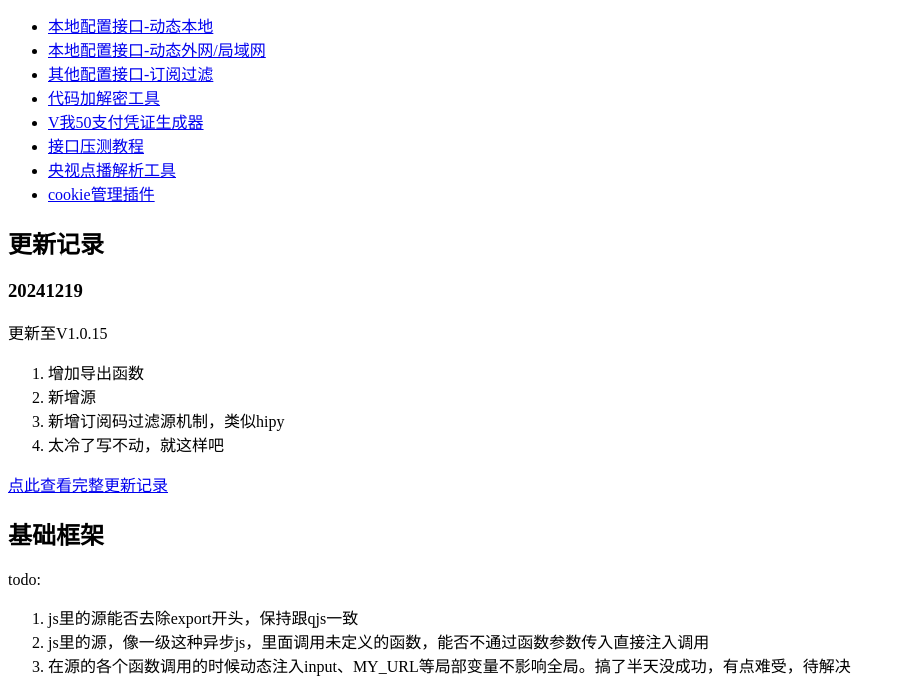
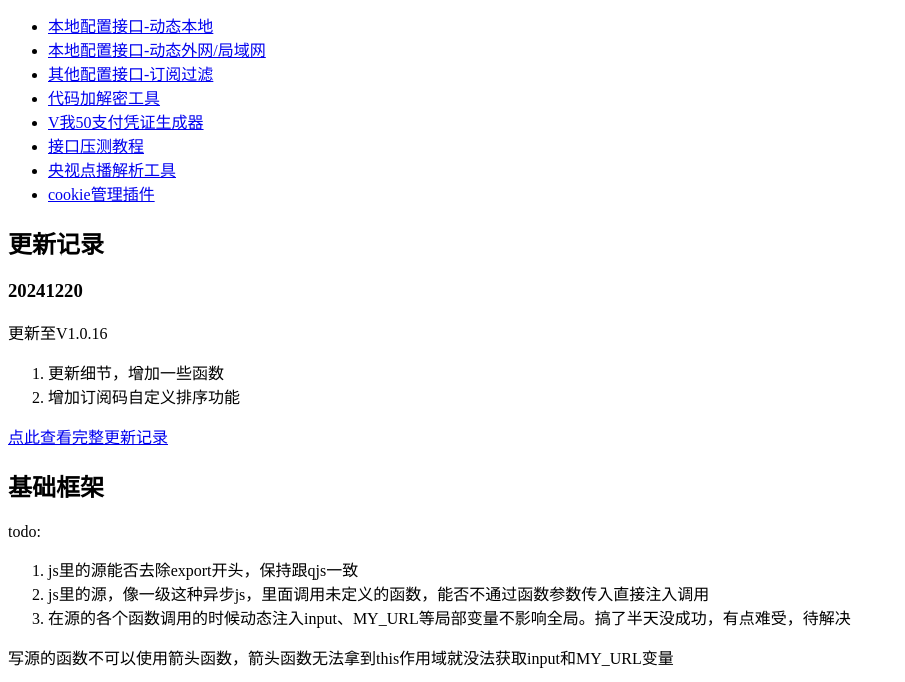
Before and after one commit to zxyadc/drpy-node, a website: page public/index.html in a window 1280 px wide. Shown: the part 107-789 px from the top of the page, without its empty margins (0-905 px from the left). Drawn offline with Linux system fonts and the light colour scheme.

Commit message:
update:vercel主页

```diff
--- a/public/index.html
+++ b/public/index.html
@@ -20,13 +20,11 @@
 <li><a href="/apps/cookie-butler/index.html">cookie管理插件</a></li>
 </ul>
 <h2 id="更新记录">更新记录</h2>
-<h3 id="20241219">20241219</h3>
-<p>更新至V1.0.15</p>
+<h3 id="20241220">20241220</h3>
+<p>更新至V1.0.16</p>
 <ol>
-<li>增加导出函数</li>
-<li>新增源</li>
-<li>新增订阅码过滤源机制，类似hipy</li>
-<li>太冷了写不动，就这样吧</li>
+<li>更新细节，增加一些函数</li>
+<li>增加订阅码自定义排序功能</li>
 </ol>
 <p><a href="docs/updateRecord.md">点此查看完整更新记录</a></p>
 <h2 id="基础框架">基础框架</h2>
```
